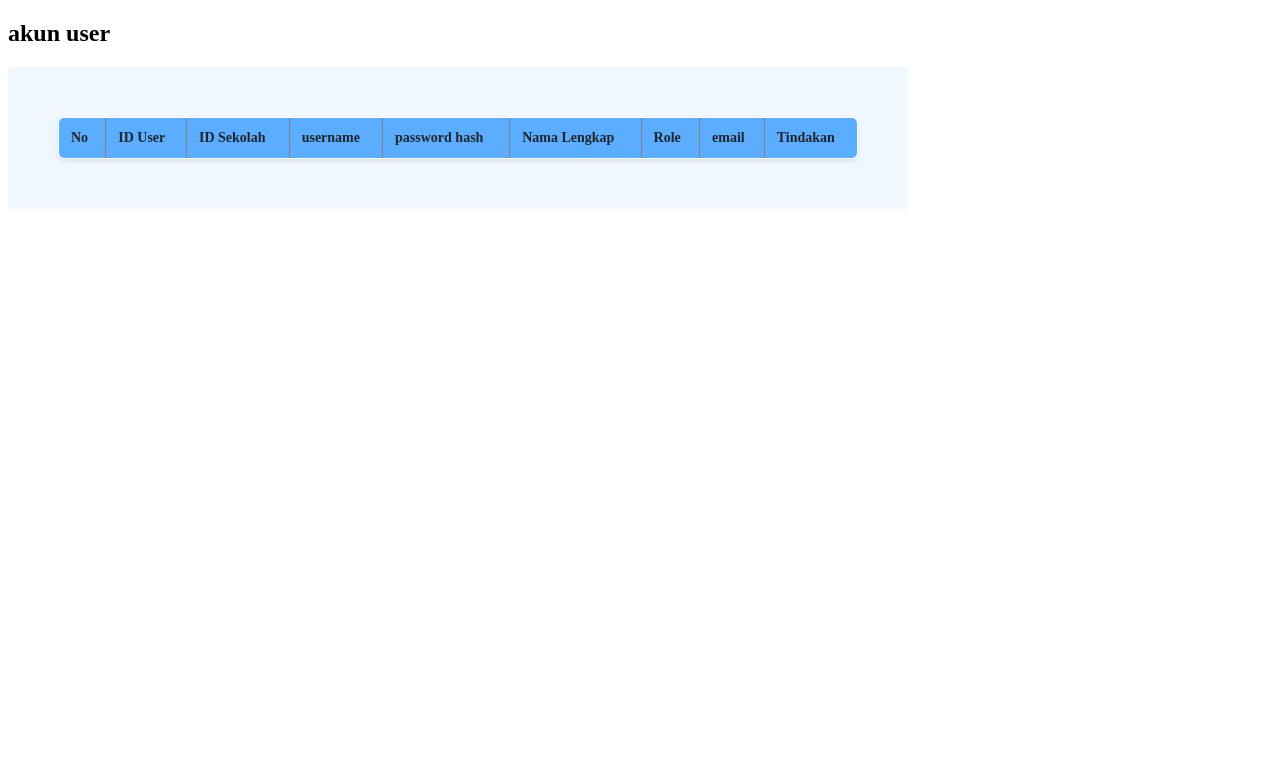
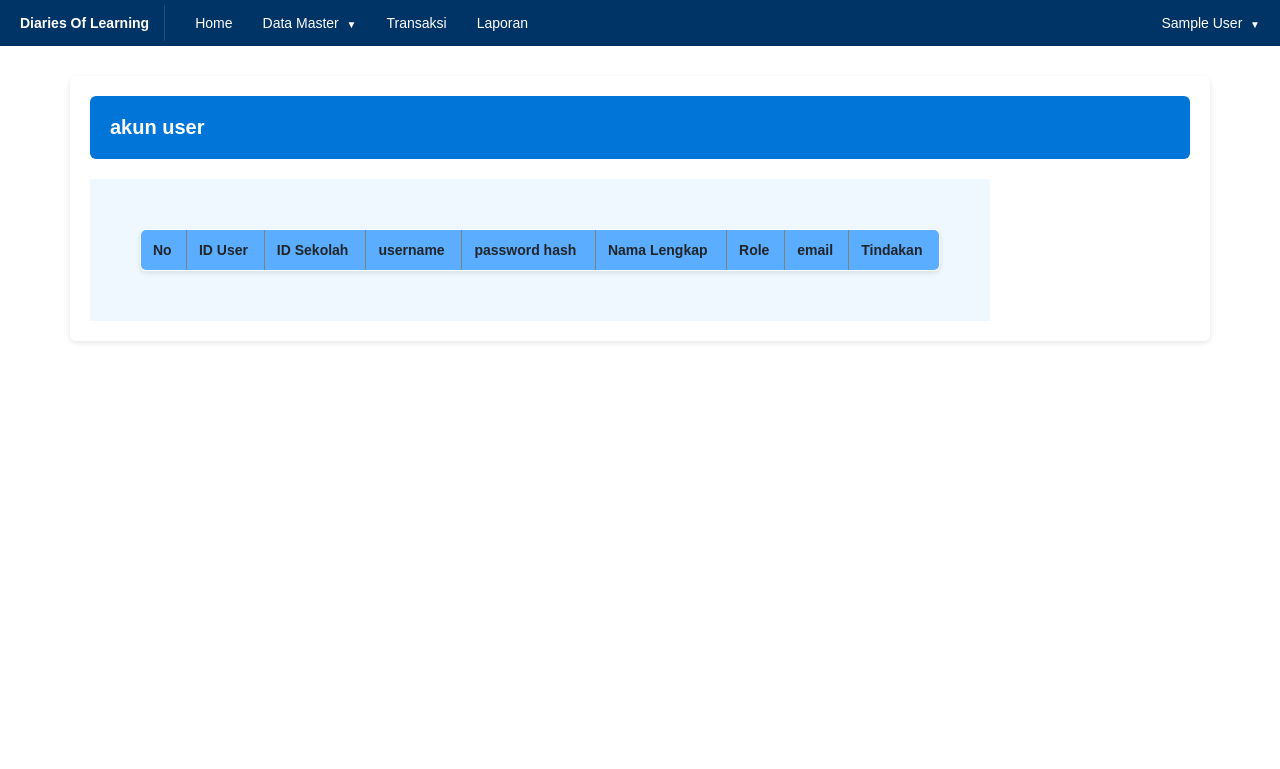
Before and after one commit to ELGHIFARY111/Diaries_Of_Learning, a PHP site: page / in a window 1280 px wide. Shown: the top 769 px of the page. Run offline with PHP 8.4, Linux system fonts and the light colour scheme; the visitor is signed in with stand-in values (Sample User, id 1); data that the repository does not hold is empty.

Commit message:
tambah navigasi atas

```diff
--- a/controller/user_controller.php
+++ b/controller/user_controller.php
@@ -1,8 +1,13 @@
 <?php
 require_once "./model/database_admin_user.php";
+require_once "./model/role.php";
 
 function user_index($koneksi) {
     $data = user_get_all($koneksi);
     include "./views/php/dashboard_admin.php";
 }
+function top_navigasi(){
+    $dataMaster= cek_role();
+    include "./views/php/navigasiAtas.php";
+}
 ?>
--- a/index.php
+++ b/index.php
@@ -11,7 +11,9 @@ if (!isset($_SESSION['login']) && $page !== 'login' && $page !== 'login_process'
     header("Location: index.php?page=login");
     exit;
 }
-
+if($page!=='login'){
+    top_navigasi();
+}
 switch ($page) {
     case 'login':
         auth_login_page();
--- /dev/null
+++ b/model/role.php
@@ -0,0 +1,10 @@
+<?php
+function cek_role(){
+    if ($_SESSION['user_role'] == 'superadmin') {
+        return True;
+    }else{
+        return False;
+    }
+}
+
+?>
--- /dev/null
+++ b/views/css/datamaster.css
@@ -0,0 +1,161 @@
+
+.head {
+    display: flex;
+    justify-content: space-between;
+    align-items: center;
+    margin-bottom: 20px;
+}
+
+h2 {
+    margin: 0;
+}
+
+.tambah {
+    background: #5cb85c;
+    color: white;
+    padding: 9px 16px;
+    border: none;
+    border-radius: 5px;
+    cursor: pointer;
+    font-size: 14px;
+    font-weight: 600;
+}
+.tambah:hover {
+    background: #4a934a;
+}
+
+.edit {
+    background: #17a2b8;
+    color: white;
+    padding: 6px 12px;
+    border: none;
+    border-radius: 5px;
+    cursor: pointer;
+    font-size: 13px;
+}
+.edit:hover {
+    background: #138496;
+}
+
+.hapus {
+    background: #dc3545;
+    color: white;
+    padding: 6px 12px;
+    border: none;
+    border-radius: 5px;
+    cursor: pointer;
+    font-size: 13px;
+}
+.hapus:hover {
+    background: #c82333;
+}
+
+table {
+    width: 100%;
+    border-collapse: collapse;
+    background: white;
+    border-radius: 6px;
+    overflow: hidden;
+    box-shadow: 0 2px 5px rgba(0,0,0,0.1);
+    margin-top: 0;
+}
+
+th {
+    background: #e9ecef;
+    color: #212529;
+    text-align: left;
+    padding: 12px;
+    font-size: 14px;
+    font-weight: 600;
+}
+
+td {
+    padding: 10px 12px;
+    border-bottom: 1px solid #e3e3e3;
+    font-size: 14px;
+}
+
+tr:nth-child(even) {
+    background: #f9f9f9;
+}
+
+tr:last-child td {
+    border-bottom: none;
+}
+
+td form {
+    display: inline-block;
+    margin: 0 3px;
+}
+.container {
+    max-width: 1100px;
+    margin: 30px auto;
+    padding: 20px;
+    background-color: #ffffffff;
+    box-shadow: 0 2px 5px rgba(0,0,0,0.1);
+    border-radius: 6px;
+}
+.container h2 {
+    font-size: 20px;
+    font-weight: bold;
+    background: #0275d8;
+    padding: 20px 20px;
+    color: white;
+    border-radius: 6px;
+    margin-top: 0;
+    margin-bottom: 20px;
+}
+.form-container {
+    margin-top: 30px;
+    padding: 20px;
+    border: 1px solid #ddd;
+    background-color: #f9f9f9;
+    border-radius: 5px;
+    max-width: 600px;
+}
+.form-container h3 {
+    margin-top: 0;
+}
+.form-group {
+    margin-bottom: 15px;
+}
+.form-group label {
+    /* display: block; */
+    margin-bottom: 5px;
+    font-weight: bold;
+}
+.form-group input, .form-group select, .form-group textarea {
+    width: 100%;
+    padding: 8px;
+    box-sizing: border-box;
+    border: 1px solid #ccc;
+    border-radius: 4px;
+}
+.btn-simpan {
+    background-color: #4CAF50;
+    color: white;
+    padding: 10px 15px;
+    border: none;
+    cursor: pointer;
+}
+.btn-batal {
+    background-color: #f44336;
+    color: white;
+    padding: 10px 15px;
+    text-decoration: none;
+    border-radius: 3px;
+    font-size: 13.33px;
+}
+.alert {
+    padding: 10px;
+    margin-bottom: 10px;
+    border-radius: 5px;
+}
+.alert-error {
+    background-color: #f8d7da;
+    color: #721c24;
+}
+.alert-success {
+    background-color: #d4edda;
+    color: #155724;
+}
--- /dev/null
+++ b/views/css/navigasiAtas.css
@@ -0,0 +1,84 @@
+body {
+    margin: 0;
+    font-family: Arial, sans-serif;
+}
+.navbar {
+    background-color: #003366;
+    padding: 5px 0;
+}
+.navbar ul {
+    list-style-type: none;
+    margin: 0;
+    padding: 0;
+    display: flex;
+    align-items: center;
+}
+.navbar li {
+    padding: 0 15px;
+}
+.navbar a {
+    color: white;
+    text-decoration: none;
+    padding: 10px 0;
+    display: block;
+    font-size: 14px;
+    font-weight: normal;
+}
+
+.navbar .dropdown > a::after {
+    content: ' \25BC';
+    font-size: 10px;
+    margin-left: 5px;
+}
+
+.navbar .main-item {
+    padding-left: 20px;
+    border-right: 1px solid #1a4d80;
+    margin-right: 15px;
+}
+
+.navbar .main-item a {
+    font-weight: bold;
+}
+
+.navbar .right-aligned {
+    margin-left: auto;
+    padding-right: 20px;
+}
+
+.navbar a:hover {
+    background-color: #1a4d80;
+}
+.navbar .dropdown {
+    position: relative;
+    display: inline-block;
+}
+.dropdown-content {
+    display: none;
+    position: absolute;
+    background-color: #004080;
+    min-width: 160px;
+    box-shadow: 0px 8px 16px 0px rgba(0,0,0,0.2);
+    z-index: 1;
+    top: 100%;
+    left: 0;
+    padding: 0;
+}
+
+.dropdown-content a {
+    color: white;
+    padding: 12px 16px;
+    text-decoration: none;
+    display: block;
+    text-align: left;
+}
+.dropdown-content a:hover {
+    background-color: #0056b3;
+}
+.navbar .dropdown:hover .dropdown-content {
+    display: block;
+}
+.navbar .right-aligned .dropdown-content {
+    right: 0;
+    left: auto;
+}
--- /dev/null
+++ b/views/php/navigasiAtas.php
@@ -0,0 +1,35 @@
+<link rel="stylesheet" href="./views/css/navigasiAtas.css">
+<link rel="stylesheet" href="./views/css/datamaster.css">
+
+<nav class="navbar">
+    <ul>
+        <li class="main-item">
+            <a></i> Diaries Of Learning</a>
+        </li>
+
+        <li><a href="index.php">Home</a></li>
+        <?php
+        if($dataMaster){
+            echo "<li class='dropdown'>
+                    <a>Data Master</a>
+                    <div class='dropdown-content'>
+                        <a href='index.php?page=pelanggan'>Data Pelanggan</a>
+                        <a href='index.php?page=barang'>Data Barang</a>
+                        <a href='index.php?page=supplier'>Data Supplier</a>
+                        <a href='index.php?page=user'>Data User</a>
+                    </div>
+                </li>";
+        }
+        ?>
+        <li><a href="index.php?page=transaksi">Transaksi</a></li>
+
+        <li><a href="index.php?page=laporan">Laporan</a></li>
+
+        <li class="dropdown right-aligned">
+            <a><?=$_SESSION['user_nama']?></a>
+            <div class="dropdown-content">
+                <a href="index.php?page=logout">Logout</a>
+            </div>
+        </li>
+    </ul>
+</nav>
```
Also changed, not shown: views/css/login.css (added, +90 -0 lines), views/php/login.php (+16 -10 lines).
